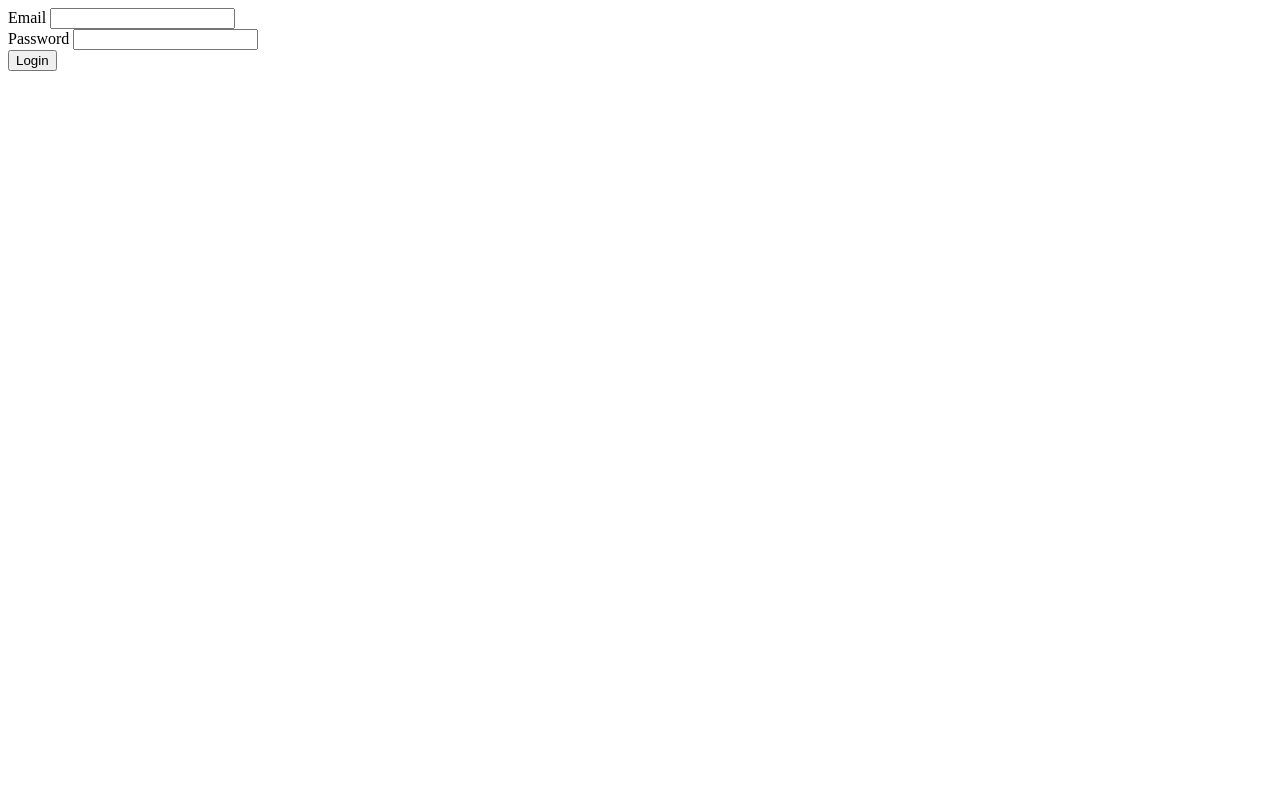
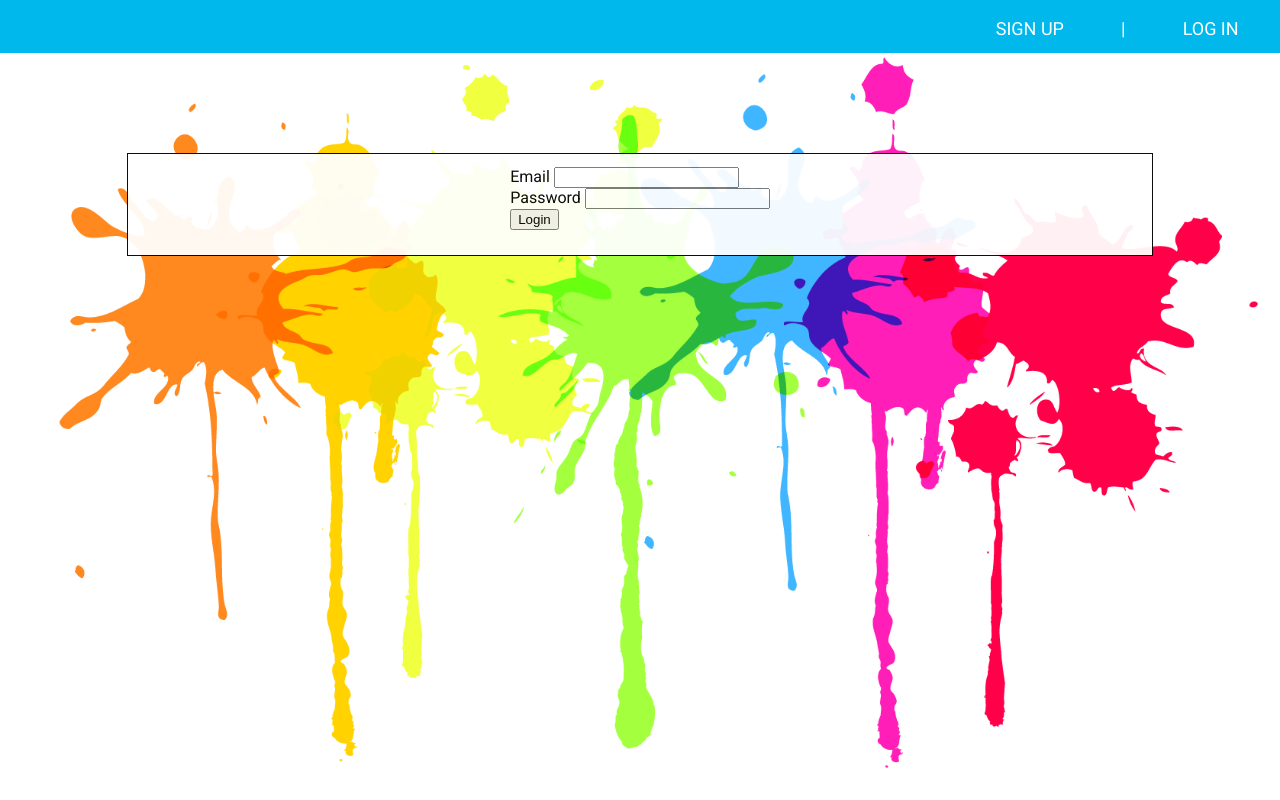
Before and after one commit to charliecorrigan/3dqueue, a website: page login.html in a window 1280 px wide. Drawn offline with Linux system fonts and the light colour scheme.

Commit message:
Update links in signup and login forms

```diff
--- a/login.html
+++ b/login.html
@@ -1,3 +1,19 @@
+<!DOCTYPE html>
+<html>
+<head>
+  <meta charset="utf-8">
+  <title>3DQueue</title>
+</head>
+<body>
+  <nav>
+    <ul>
+      <li><a href="/3dqueue/signup.html" class="navbar">Sign Up</a></li>
+      <li>|</li>
+      <li><a href="/3dqueue/login.html" class="navbar">Log In</a></li>
+    </ul>
+  </nav>
+  <main>
+    <div class="content-container">
             <form action="/login" method="post">
                 <div class="form-group">
                     <label>Email</label>
@@ -10,3 +26,8 @@
 
                 <button type="submit" class="btn btn-warning btn-lg">Login</button>
               </form>
+    </div>
+  </main>
+  <script src="main.bundle.js"></script>
+</body>
+</html>
```
Also changed, not shown: signup.html (+2 -2 lines). Lines whose indentation alone changed are shown as unchanged.
